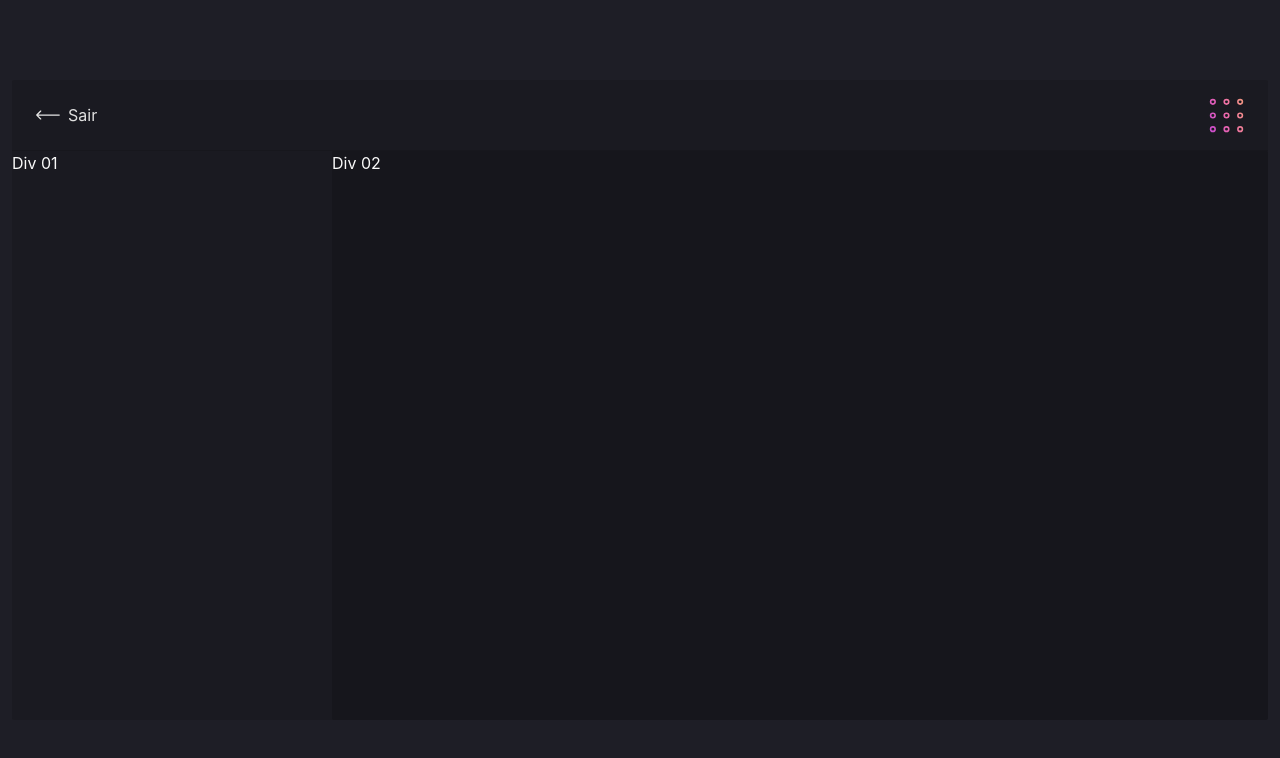
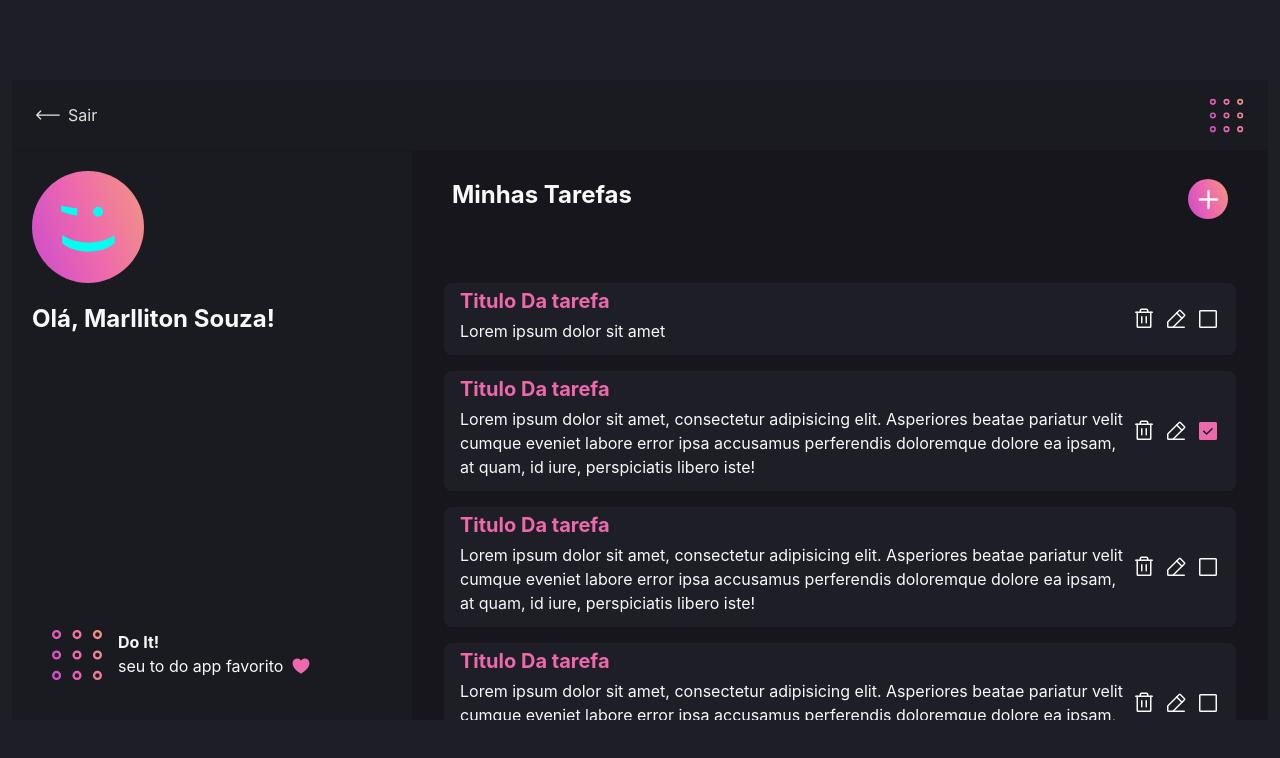
Before and after one commit to Marlliton/do-it, a Next.js app: page / in a window 1280 px wide. Shown: the top 758 px of the page. Built offline with nearby package versions, Linux system fonts and the light colour scheme.

Commit message:
Informações do usuário e area de tarefas

```diff
--- a/package.json
+++ b/package.json
@@ -10,6 +10,7 @@
   },
   "dependencies": {
     "next": "12.3.1",
+    "phosphor-react": "^1.4.1",
     "react": "18.2.0",
     "react-dom": "18.2.0"
   },
--- /dev/null
+++ b/src/components/Task/index.tsx
@@ -0,0 +1,42 @@
+import { CheckSquare, PencilSimpleLine, Square, Trash } from "phosphor-react";
+import { Button } from "../basicComponents/Button";
+
+interface TaskProps {
+  title: string;
+  content: string;
+  completed?: boolean;
+  onClick?(): void;
+}
+
+export function Task(props: TaskProps) {
+  return (
+    <div
+      className={`
+      flex justify-between items-center px-4 bg-global-bg-and-task-bg
+      w-full min-h-min rounded-lg p-1
+    `}
+    >
+      <div>
+        <h1 className="font-bold text-xl pb-1 text-task-title">
+          {props.title}
+        </h1>
+        <p className="pb-2">{props.content}</p>
+      </div>
+      <div className="flex gap-2 ml-2">
+        <Button scale className="hover:text-task-title">
+          <Trash size={24} />
+        </Button>
+        <Button scale className="hover:text-task-title">
+          <PencilSimpleLine size={24} />
+        </Button>
+        <Button scale className="hover:text-task-title">
+          {!props.completed ? (
+            <Square size={24} />
+          ) : (
+            <CheckSquare size={24} weight="fill" className="text-task-title" />
+          )}
+        </Button>
+      </div>
+    </div>
+  );
+}
--- /dev/null
+++ b/src/components/TaskArea/index.tsx
@@ -0,0 +1,66 @@
+import { Plus } from "phosphor-react";
+import { Button } from "../basicComponents/Button";
+import { Task } from "../Task";
+
+export function TaskArea() {
+  return (
+    <div className="flex flex-col bg-black-task-area rounded-sm h-full relative">
+      <header className="flex justify-between px-10 pt-7">
+        <h1 className="font-bold text-2xl">Minhas Tarefas</h1>
+        <div>
+          <Button
+            brightnessOnHover
+            scale
+            className={`bg-my-gradient h-10 w-10 rounded-full`}
+          >
+            <Plus weight="bold" size={25} />
+          </Button>
+        </div>
+      </header>
+      <div
+        className={`
+        p-8 flex flex-col justify-start items-center gap-4 absolute top-[100px] right-0 overflow-y-scroll max-h-[calc(100%-80px)]
+      `}
+      >
+        <Task title="Titulo Da tarefa" content="Lorem ipsum dolor sit amet" />
+        <Task
+          completed
+          title="Titulo Da tarefa"
+          content="Lorem ipsum dolor sit amet, consectetur adipisicing elit. Asperiores beatae pariatur velit cumque eveniet labore error ipsa accusamus perferendis doloremque dolore ea ipsam, at quam, id iure, perspiciatis libero iste!"
+        />
+        <Task
+          title="Titulo Da tarefa"
+          content="Lorem ipsum dolor sit amet, consectetur adipisicing elit. Asperiores beatae pariatur velit cumque eveniet labore error ipsa accusamus perferendis doloremque dolore ea ipsam, at quam, id iure, perspiciatis libero iste!"
+        />
+        <Task
+          title="Titulo Da tarefa"
+          content="Lorem ipsum dolor sit amet, consectetur adipisicing elit. Asperiores beatae pariatur velit cumque eveniet labore error ipsa accusamus perferendis doloremque dolore ea ipsam, at quam, id iure, perspiciatis libero iste!"
+        />
+        <Task
+          title="Titulo Da tarefa"
+          content="Lorem ipsum dolor sit amet, consectetur adipisicing elit. Asperiores beatae pariatur velit cumque eveniet labore error ipsa accusamus perferendis doloremque dolore ea ipsam, at quam, id iure, perspiciatis libero iste!"
+        />
+        <Task
+          title="Titulo Da tarefa"
+          content="Lorem ipsum dolor sit amet, consectetur adipisicing elit. Asperiores beatae pariatur velit cumque eveniet labore error ipsa accusamus perferendis doloremque dolore ea ipsam, at quam, id iure, perspiciatis libero iste!"
+        />
+        <Task
+          title="Titulo Da tarefa"
+          content="Lorem ipsum dolor sit amet, consectetur adipisicing elit. Asperiores beatae pariatur velit cumque eveniet labore error ipsa accusamus perferendis doloremque dolore ea ipsam, at quam, id iure, perspiciatis libero iste!"
+        />
+        <Task
+          title="Titulo Da tarefa"
+          content="Lorem ipsum dolor sit amet, consectetur adipisicing elit. Asperiores beatae pariatur velit cumque eveniet labore error ipsa accusamus perferendis doloremque dolore ea ipsam, at quam, id iure, perspiciatis libero iste!"
+        />
+        <Task
+          title="Titulo Da tarefa"
+          content="Lorem ipsum dolor sit amet, consectetur adipisicing elit. Asperiores beatae pariatur velit cumque eveniet labore error ipsa accusamus perferendis doloremque dolore ea ipsam, at quam, id iure, perspiciatis libero iste!"
+        />
+        <Task
+          title="Titulo Da tarefa"
+          content="Lorem ipsum dolor sit amet, consectetur adipisicing elit. Asperiores beatae pariatur velit cumque eveniet labore error ipsa accusamus perferendis doloremque dolore ea ipsam, at quam, id iure, perspiciatis libero iste!"
+        />
+      </div>
+    </div>
+  );
+}
--- /dev/null
+++ b/src/components/UserInformation/index.tsx
@@ -0,0 +1,48 @@
+import { MyImage } from "../basicComponents/Image";
+import defaultUserImage from "public/images/profile.svg";
+import mediumLogo from "public/images/medium_logo.svg";
+import {Heart} from "phosphor-react"
+
+interface UserInformationProps {
+  imageUrl?: string;
+  username: string;
+}
+
+export function UserInformation(props: UserInformationProps) {
+  return (
+    <div
+      className={`
+      flex flex-col justify-between
+    `}
+    >
+      <div className="p-5">
+        <MyImage
+          src={props.imageUrl ?? defaultUserImage}
+          alt="Imagem de perfil"
+          classNames="h-28 w-28"
+        />
+        <h1 className="font-bold pt-5 text-2xl">Olá, {props.username}!</h1>
+      </div>
+      <div
+        className={`
+        p-10 flex gap-4
+      `}
+      >
+        <MyImage
+          src={mediumLogo}
+          alt="Logo Da aplicação"
+          classNames={`
+          h-[50px] w-[50px]
+        `}
+        />
+        <span>
+          <h2 className="font-bold">Do It!</h2>
+          <div className="flex items-center gap-2">
+            <p>seu to do app favorito</p>
+            <Heart color="#EE69AC" size={20} weight="fill" />
+          </div>
+        </span>
+      </div>
+    </div>
+  );
+}
--- /dev/null
+++ b/src/components/basicComponents/Button/index.tsx
@@ -0,0 +1,22 @@
+interface ButtonProps {
+  children: any;
+  className?: string;
+  scale?: boolean;
+  brightnessOnHover?: boolean;
+  onClick?(): void;
+}
+
+export function Button(props: ButtonProps) {
+  return (
+    <button
+      className={`
+            flex justify-center items-center transition-all active:scale-105
+            ${props?.scale && "hover:scale-110"}
+            ${props.brightnessOnHover && "hover:brightness-110"}
+            ${props?.className}
+          `}
+    >
+      {props.children}
+    </button>
+  );
+}
--- a/src/components/basicComponents/header/index.tsx
+++ b/src/components/basicComponents/Header/index.tsx
@@ -1,4 +1,4 @@
-import { MyImage } from "../image";
+import { MyImage } from "../Image";
 import logo from "public/images/small_logo_mobile.svg";
 import arrowLeft from "public/images/back.svg";
 
@@ -6,7 +6,7 @@ export function Header() {
   return (
     <header
       className={`
-          h-[80px] border-b border-b-black-task-area/75 flex justify-between items-center px-6
+          h-[80px] border-b border-b-black-task-area   flex justify-between items-center px-6
         `}
     >
       <button
--- a/src/components/template/Main.tsx
+++ b/src/components/template/Main.tsx
@@ -1,4 +1,4 @@
-import { Header } from "../basicComponents/header";
+import { Header } from "../basicComponents/Header";
 
 interface MainProps {
   children: any;
--- a/src/pages/index.tsx
+++ b/src/pages/index.tsx
@@ -1,6 +1,8 @@
 import type { NextPage } from 'next'
 import Head from 'next/head';
+import { TaskArea } from '../components/TaskArea';
 import { Main } from '../components/template/Main';
+import { UserInformation } from '../components/UserInformation';
 
 const Home: NextPage = () => {
   return (
@@ -10,10 +12,8 @@ const Home: NextPage = () => {
         <title>Do It!</title>
       </Head>
       <Main>
-        <div className=''>Div 01</div>
-        <div className='bg-black-task-area rounded-sm'>
-          Div 02
-        </div>
+        <UserInformation username='Marlliton Souza' />
+        <TaskArea />
       </Main>
     </div>
   )
--- a/tailwind.config.js
+++ b/tailwind.config.js
@@ -20,7 +20,7 @@ module.exports = {
           "linear-gradient(249.73deg, #F29682 0%, #EE69AC 50%, #CB4BCF 100%)",
       },
       gridTemplateColumns: {
-        "template-columns": "minmax(200px,320px) 1fr"
+        "template-columns": "minmax(300px,400px) 1fr"
       }
     },
   },
```
Also changed, not shown: src/components/basicComponents/Image/index.tsx (renamed from src/components/basicComponents/image/index.tsx), 1 other file (tests, documents, lock files or other folders).
